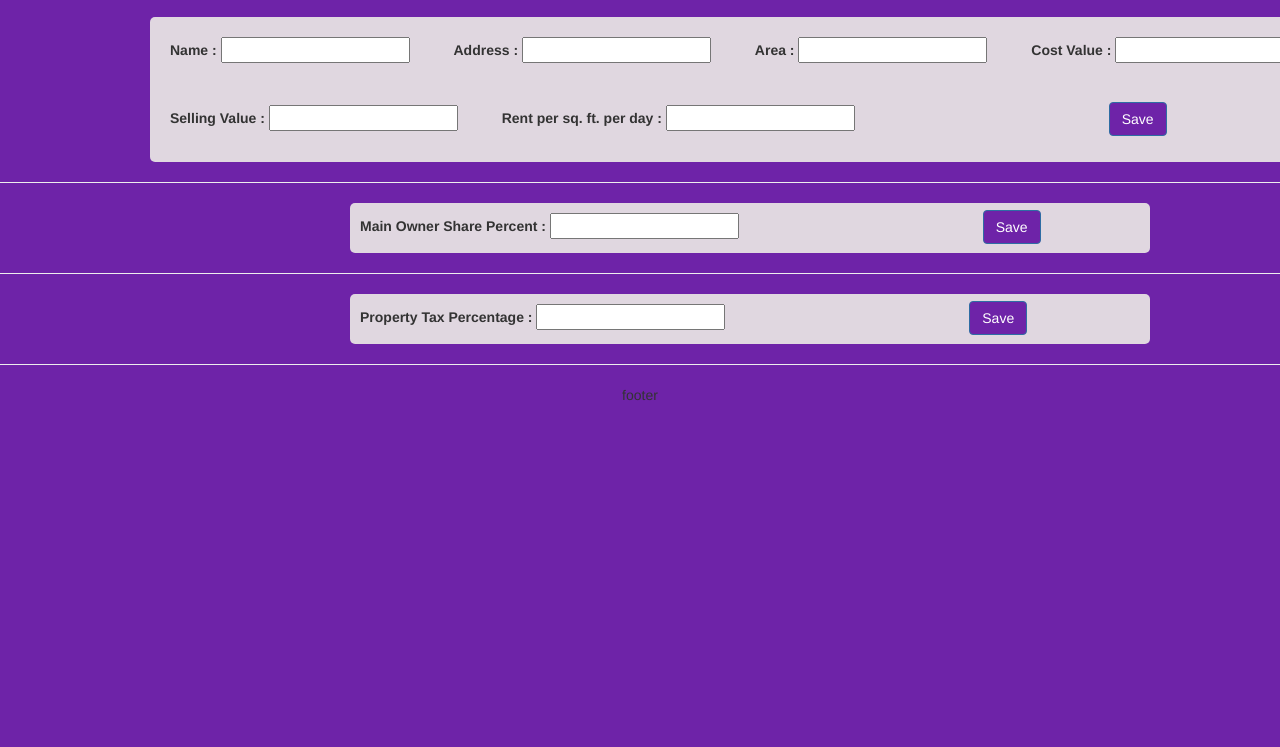
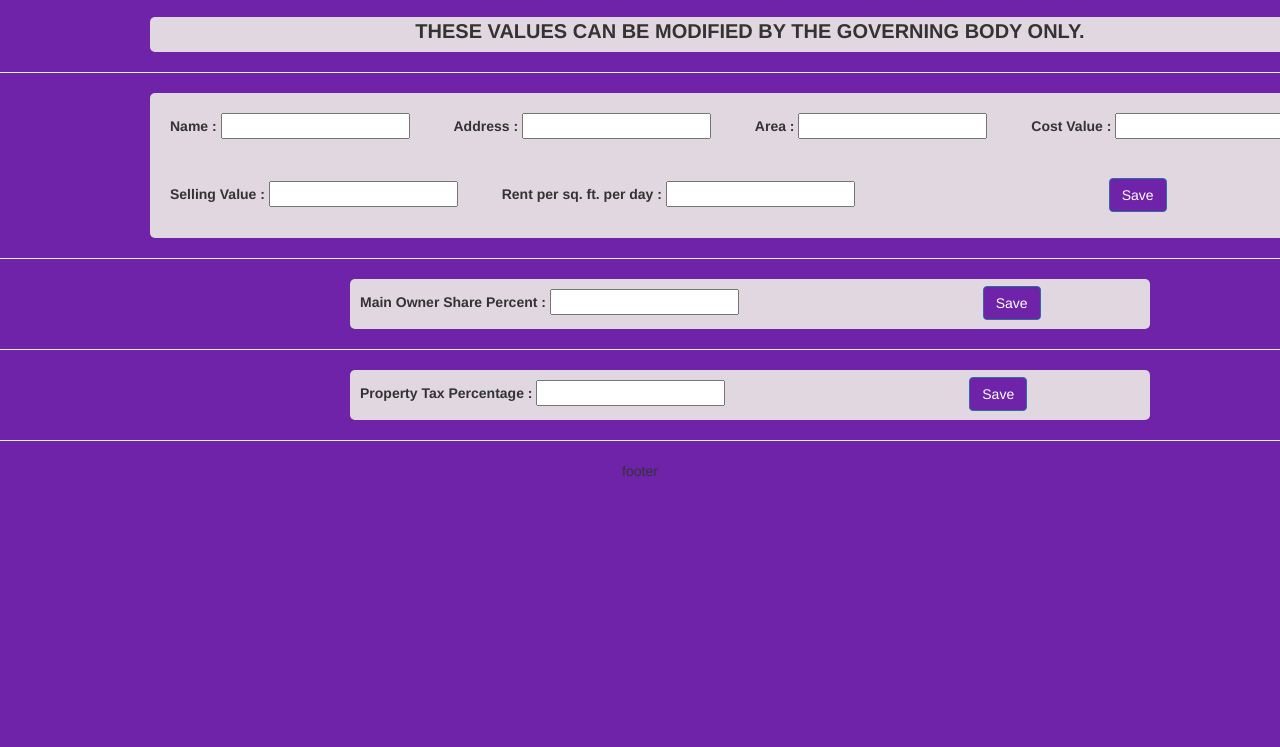
Before and after one commit to AliabbasMerchant/EstateChain, a plain HTML site: page Form.html in a window 1280 px wide. Shown: the part 53-800 px from the top of the page. Drawn offline with nearby package versions, Linux system fonts and the light colour scheme.

Commit message:
Update Form.html

```diff
--- a/Form.html
+++ b/Form.html
@@ -30,7 +30,12 @@
 	</div>
 	<div id='space'>
 	</div>
+
 	<div id='container1'>
+		<div id='entity'>
+			<strong id='str'>THESE VALUES CAN BE MODIFIED BY THE GOVERNING BODY ONLY.</strong>
+		</div>
+		<hr>
 		<div id='entity1'>
 			<div id='form1'>
 			<form >
```
